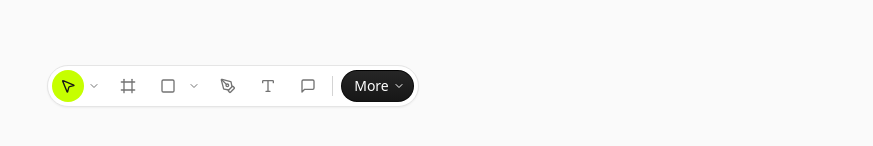
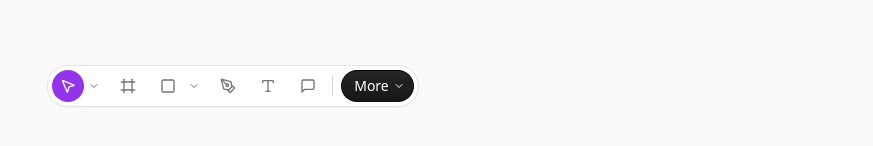
Before and after one commit to federico-maresi/Toolbar, a React (Vite) app: page / in a window 1280 px wide. Shown: the part 314-460 px from the top of the page, without its empty margins (407-1280 px from the left). Built offline with nearby package versions, Linux system fonts and the light colour scheme.

Commit message:
feat: replace acid-green accent with purple (#9333ea, white text)
Passes WCAG contrast comfortably against both the light toolbar
(5.38:1) and dark toolbar (3.33:1) backgrounds, uniformly across
themes — no border or per-theme color split needed, unlike the green.

```diff
--- a/src/components/ui/design-toolbar.tsx
+++ b/src/components/ui/design-toolbar.tsx
@@ -35,7 +35,7 @@ function ToggleButton({ icon: Icon, label, pressed, onToggle }: ToggleButtonProp
         onClick={onToggle}
         className={`flex h-8 w-8 items-center justify-center rounded-full transition-colors ${
           pressed
-            ? "bg-[#c6ff00] text-neutral-900"
+            ? "bg-[#9333ea] text-white"
             : "text-neutral-500 hover:bg-neutral-100 hover:text-neutral-900 dark:text-neutral-400 dark:hover:bg-neutral-800 dark:hover:text-white"
         }`}
       >
@@ -187,7 +187,7 @@ export function DesignToolbar() {
               onClick={() => activateExclusive("select")}
               className={`flex h-8 w-8 items-center justify-center rounded-full transition-colors ${
                 toggles.select
-                  ? "bg-[#c6ff00] text-neutral-900"
+                  ? "bg-[#9333ea] text-white"
                   : "text-neutral-500 hover:bg-neutral-100 hover:text-neutral-900 dark:text-neutral-400 dark:hover:bg-neutral-800 dark:hover:text-white"
               }`}
             >
@@ -263,7 +263,7 @@ export function DesignToolbar() {
               onClick={() => activateExclusive("shape")}
               className={`flex h-8 w-8 items-center justify-center rounded-full transition-colors ${
                 toggles.shape
-                  ? "bg-[#c6ff00] text-neutral-900"
+                  ? "bg-[#9333ea] text-white"
                   : "text-neutral-500 hover:bg-neutral-100 hover:text-neutral-900 dark:text-neutral-400 dark:hover:bg-neutral-800 dark:hover:text-white"
               }`}
             >
```
